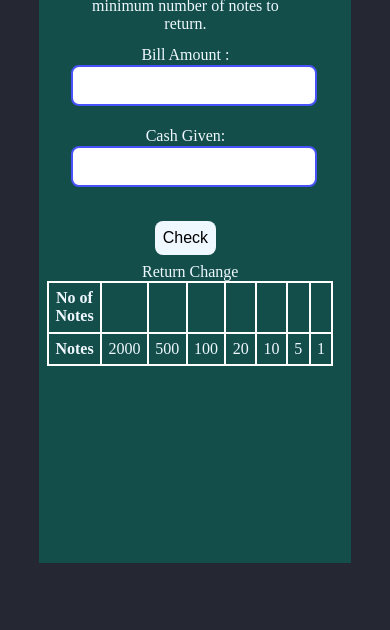
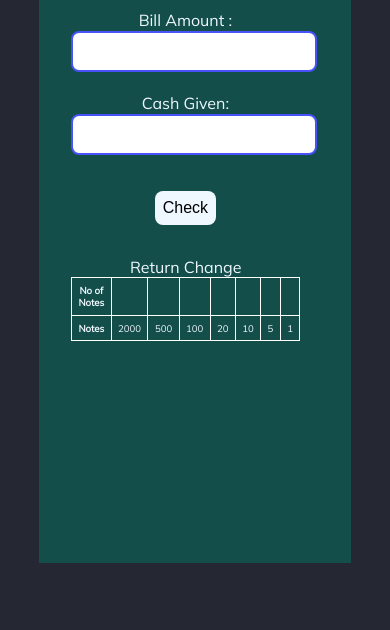
Before and after one commit to Deepankar1599/cash-register, a plain HTML site: page index.html in a window 390 px wide. Shown: the part 154-784 px from the top of the page. Drawn offline with Linux system fonts and the light colour scheme.

Commit message:
mobile view update

```diff
--- a/style.css
+++ b/style.css
@@ -1,47 +1,58 @@
+@import url('https://fonts.googleapis.com/css2?family=Mulish:wght@300;400&display=swap');
 *{
   margin: 0px;
   padding: 0px;
 }
 body{
+  display: block;
 
     text-align: center;
     margin: auto;
-    width: 60vw;
+    /* max-width: 600px;
+    min-width: 300px; */
     background-color: #252733;
+    font-family: 'Mulish', sans-serif;
 
 }
 
 h1,p{
   margin: 1rem;
 }
+
 h1{
   color: aliceblue;
 }
+
 .take-input{
   display: block;
- font-size: 1.3rem;
-
+  font-size: 1.3rem;
 
 
 }
+
 input{
   width: 100%;
   font-size: 1.3rem;
   margin-bottom: 1rem;
   margin-top: 1rem;
+
   padding: 0.4rem;
   border-radius: 0.5rem;
   border: 2px solid #4752f9;
 
 
 }
+
 main{
   color: aliceblue;
+  max-width: 600px;
+
+  margin: auto;
     display: block;
     text-align: center;
     justify-content: center;
     background-color: #134e4a;
-    /* margin: auto ; */
+
     padding-top: 10vh;
     padding-left: 2rem;
     padding-right: 3.2rem;
@@ -51,6 +62,7 @@ main{
 
 
 }
+
 button{
   background-color: aliceblue;
   padding: 0.5rem;
@@ -58,25 +70,42 @@ button{
   border: none;
   border-radius: 0.5rem;
 }
+
 button:hover{
   font-size: 1.1rem;
   color: aliceblue;
   background-color:#4752f9 ;
 }
- table,th, td {
+
+ th, td {
   color: aliceblue;
-    border:2px solid white;
+    border:1.5px solid white;
+    width: 0%;
     border-collapse: collapse;
     padding: 0.4rem;
   }
+  td{
+    display: table-cell;
+    vertical-align: inherit;
+  }
+
   table{
     display: table;
-    margin-bottom: 5rem;
+    margin-bottom: 3rem;
+   border-collapse: collapse;
+    width: 60%;
     margin: auto;
-    width: 100%;
+
+
 
 
   }
+  tbody {
+    display: table-row-group;
+    width: 50%;
+    vertical-align: middle;
+    border-color: inherit;
+}
 
 
   footer{
@@ -89,19 +118,17 @@ display: block;
 
 
 }
+
 footer ul{
 text-align: center;
 list-style-type: none;
 display:inline;
 
-/*   margin-left: -3vw; */
-/*   margin-block-start: 1em;
- margin-block-end: 1em;  */
 
 }
-/* li,a,img{
+li,a,img{
 display: inline;
-} */
+}
 footer img{
 width: 40px;
 
@@ -114,14 +141,25 @@ footer p{
  color: #4752f9;
 }
 
-@media only screen and (max-width: 600px) {
+@media only screen and (max-width: 500px) {
+  *{
+    margin: 0px;
+    padding: 0px;
+  }
   body {
     width: 80vw;
   }
   h1,p{
     margin: 0.5rem;
   }
+  h1{
+    font-size: 1.7rem;
+  }
+  p{
+    font-size: 0.7rem;
+  }
   main{
+
     padding-top: 3vh;
     height: 80vh;
     padding-bottom: 1rem;
@@ -136,9 +174,24 @@ footer p{
 
   }
   table{
-   margin-left: -1.5rem;
-    padding: 0px;
+    display: table;
+    margin: auto;
+    margin-top: 2rem;
+
+
+
   }
+  table td,th{
+    font-size: 0.6rem;
+    margin: auto;
+    justify-content: center;
+  }
+
+
+
+   /* tr{
+    align-items: center;
+  } */
   footer,img{
     bottom: 1px;
   }
```
